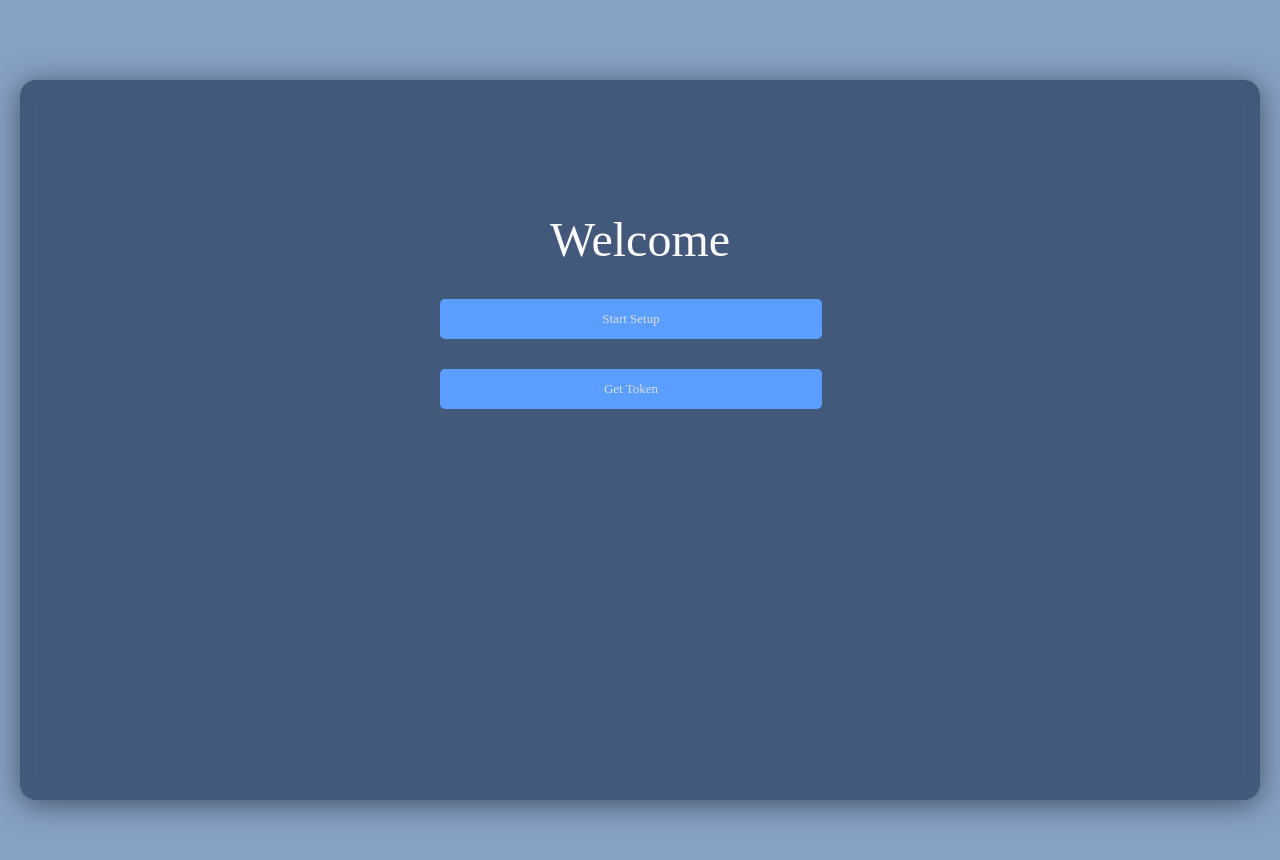
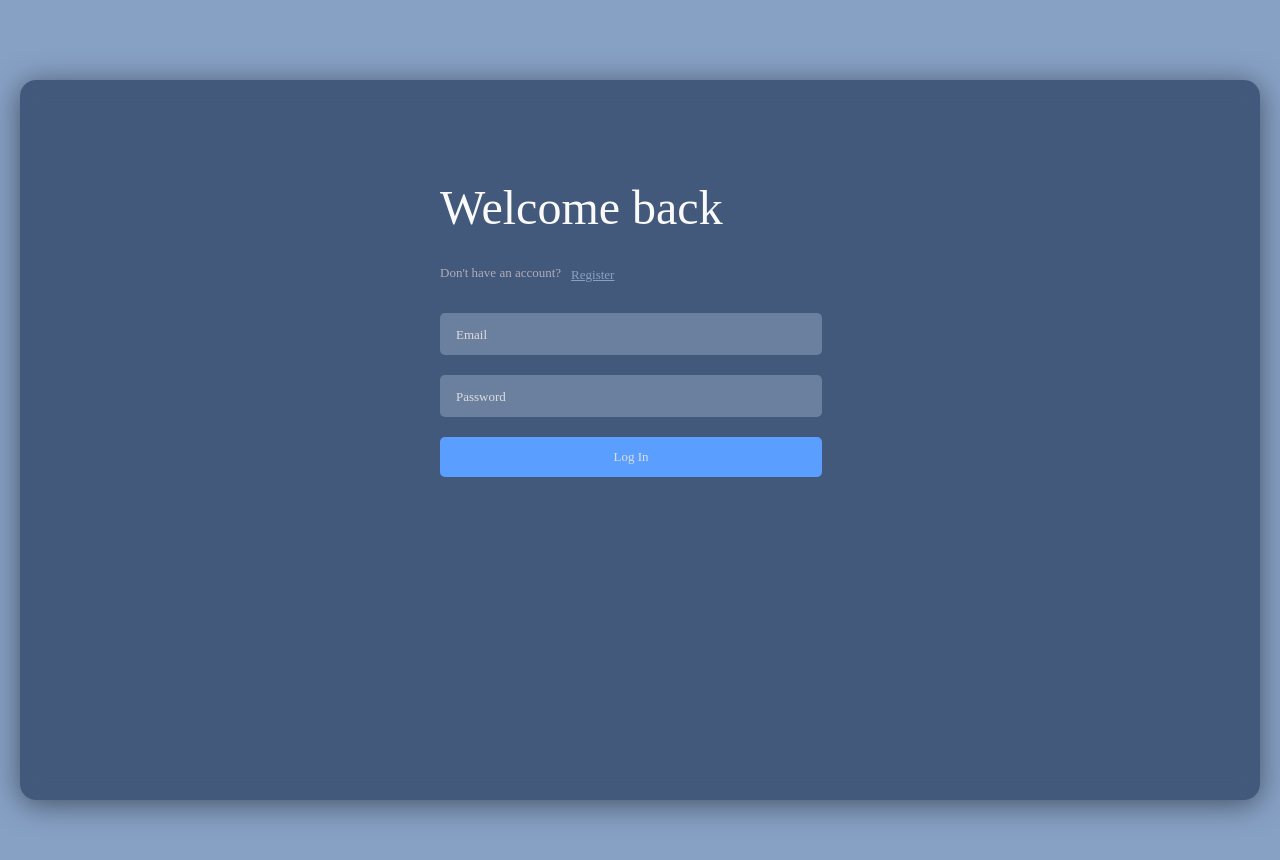
Before and after one commit to BaltazarSR/UserForms, a React (Vite) app: page / in a window 1280 px wide. Shown: the top 860 px of the page. Built offline with nearby package versions, Linux system fonts and the light colour scheme; no server answers; a web font is replaced by a local one.

Commit message:
feat: automatic auth-flow

```diff
--- a/src/App.css
+++ b/src/App.css
@@ -22,7 +22,7 @@
   height: 100vh;
 }
 
-.container-log {
+.container-log-setup {
     height: 600px;
     width: 1200px;
     background: rgba(1, 18, 53, 0.5);
@@ -30,10 +30,9 @@
     backdrop-filter: blur(10px);
     border-radius: 16px;
     padding: 20px;
-    padding-top: 100px;
     display: flex;
     flex-direction: column;
-    justify-content:flex-start;
+    justify-content: center;
     align-items: center;
 }
 
--- a/src/App.jsx
+++ b/src/App.jsx
@@ -1,43 +1,36 @@
-import { useState, useEffect } from 'react'
+import { useEffect, useRef } from 'react'
 import './App.css'
-import { authFlow, getDataAuth } from './setup'
 import { getToken } from './getToken'
 import { useNavigate } from 'react-router'
 import { spotifyAPI } from './api/spotifyAPI.js';
 
 function App() {
-  const [count, setCount] = useState(0)
+
   const navigate = useNavigate();
 
-  const handleSetup = async() => {
-    const code = await getDataAuth();
-    authFlow(code);
+  const hasRun = useRef(false);
+
+  const handleGetToken = async() => {
+    await getToken();
+    navigate("/dashboard");
   }
 
-  const handleGetToken = () => {
-    getToken()
-    navigate('/dashboard');
+useEffect(() => {
+  if (!hasRun.current) {
+    hasRun.current = true;
+    handleGetToken();
   }
-
-  const getUsers = async() => {
-    const url = "http://localhost:3000/api/users";
-    const res = await spotifyAPI(url, 'GET', null);
-    console.log(res);
-  }
-
-  useEffect(() => {
-    getUsers();
-  }, [])
+}, []);
 
   return (
     <>
       <div className='container-main'>
-        <div className="container-log">
-          <h1 className='main-text'>Welcome</h1>
-          <div className='container-text'>
+        <div className="container-log-setup">
+          <h1 className='main-text'>Wait for spotify connection</h1>
+          {/* <div className='container-text'>
             <button className='input-button' onClick={handleSetup}>Start Setup</button>
             <button className='input-button' onClick={handleGetToken}>Get Token</button>
-          </div>
+          </div> */}
         </div>
       </div>
     </>
--- a/src/Dashboard.jsx
+++ b/src/Dashboard.jsx
@@ -1,8 +1,12 @@
-import React, { useState } from 'react';
+import React, { useState, useEffect } from 'react';
 import { spotifyAPI } from './api/spotifyAPI';
+import { useNavigate } from 'react-router-dom';
 import './Dashboard.css'
 
 const Dashboard = () => {
+
+  const navigate = useNavigate();
+
   const selectTypes = [
     'album',
     'artist',
@@ -37,7 +41,7 @@ const Dashboard = () => {
   }
 
   const createFavs = async (favs) => {
-    const userId = 2;
+    const userId = localStorage.getItem("UserId");
     const url = `http://localhost:3000/api/users/${userId}/favorites`;
     const data = {
       items: favs,
@@ -98,13 +102,21 @@ const Dashboard = () => {
     console.log(play);
   }
 
+  const showFavs = () => {
+    navigate("/favs");
+  }
+
+  useEffect(() => {
+    getDeviceID();
+  }, []);
+
   return (
     <>
       <div className='container-main-dash'>
         <div className="container-log-dash">
           <h1 className='main-text'>Dashboard</h1>
           <div className='container-dashboard'>
-            <button className="input-button" onClick={getDeviceID}>Get Device ID</button>
+            <button className="input-button" onClick={showFavs}>Show favorites</button>
             <button className="input-button" onClick={saveFavs}>Save favorites</button>
             <div className='container-search'>
               <div className='sub-text-dash'>
@@ -138,7 +150,7 @@ const Dashboard = () => {
                   <img src={result.album.images[0].url} width={150} alt="Album Cover" />
                 </div>
                 <div className='song-title'>
-                  <p>{result.artists[0].name}</p>
+                  <p>{result.name}</p>
                 </div>
                 <div className='button-container'>
                   <button className="track-button" onClick={() => handlePlay(result.uri)}>Play</button>
--- a/src/Login/Login.jsx
+++ b/src/Login/Login.jsx
@@ -1,14 +1,46 @@
 import React from 'react'
 import { useState } from 'react';
 import { Link } from 'react-router-dom';
+import { spotifyAPI } from '../api/spotifyAPI';
+import { useNavigate } from 'react-router-dom';
 import './styles/Login.css'
+import { authFlow, getDataAuth } from '../setup'
 
 const Login = () => {
+
+  const navigate = useNavigate();
 
   const [form, setForm] = useState({
     email: "",
     password: ""
   })
+
+  const handleSetup = async() => {
+    const code = await getDataAuth();
+    authFlow(code);
+    setAuthorized(true);
+  }
+
+  const handleLogIn = async () => {
+    const email = form.email;
+    try {
+      const url1 = `http://localhost:3000/api/users/password/${email}`
+      const password = await spotifyAPI(url1, "GET", null, null);
+      const passwordString = password[0].password.toString();
+      if (passwordString === form.password) {
+        const url2 = `http://localhost:3000/api/users/mail/${email}`;
+        const result = await spotifyAPI(url2, "GET", null, null);
+        const userId = result[0].id.toString();
+        localStorage.setItem("UserId", userId)
+        await handleSetup();
+        navigate("/setup");
+      } else {
+        throw new Error("Incorrect password");
+      }
+    } catch (error) {
+      console.error("Login error:", error.message);
+    }
+  };
 
   const handleChange = (e) => {
     const { value, name } = e.target;
@@ -55,7 +87,7 @@ const Login = () => {
                   placeholder="Password"
                 />
               </label>
-              <button className='input-button'>
+              <button className='input-button' onClick={handleLogIn}>
                 Log In
               </button>
             </div>
--- a/src/Register/Register.jsx
+++ b/src/Register/Register.jsx
@@ -3,8 +3,11 @@ import { useState } from 'react';
 import { Link } from 'react-router-dom';
 import { spotifyAPI } from '../api/spotifyAPI';
 import './styles/Register.css'
+import { useNavigate } from 'react-router-dom';
 
 const Register = () => {
+
+  const navigate = useNavigate();
 
   const [form, setForm] = useState({
     name: "",
@@ -23,12 +26,14 @@ const Register = () => {
   };
 
   const handleRegistro = async() => {
-    const url = "http://localhost:3000/api/users";
-    console.log(form);
-    const data = JSON.stringify(form);
-    console.log(data);
-    const res = await spotifyAPI(url, "POST", data, null);
-    console.log(res);
+    try {
+      const url = "http://localhost:3000/api/users";
+      const data = JSON.stringify(form);
+      const res = await spotifyAPI(url, "POST", data, null);
+      navigate("/");
+    } catch (error) {
+      console.error("Register error:", error);
+    }
   }
 
   return (
@@ -44,7 +49,7 @@ const Register = () => {
                 Already have an account?
               </div>
               <div>
-                <Link className='link-text' to="/login">Log in </Link>
+                <Link className='link-text' to="/">Log in </Link>
               </div>
             </div>
             <div className='container-input'>
--- a/src/main.jsx
+++ b/src/main.jsx
@@ -11,8 +11,8 @@ createRoot(document.getElementById('root')).render(
   <StrictMode>
     <BrowserRouter>
       <Routes>
-        <Route path="/" element={<App />} />
-        <Route path="/login" element={<Login />} />
+        <Route path="/" element={<Login />} />
+        <Route path="/setup" element={<App />} />
         <Route path="/register" element={<Register />} />
         <Route path="/dashboard" element={<Dashboard />} />
       </Routes>
```
Also changed, not shown: src/Favs.jsx (added, +9 -0 lines), src/Favs.css (added).
